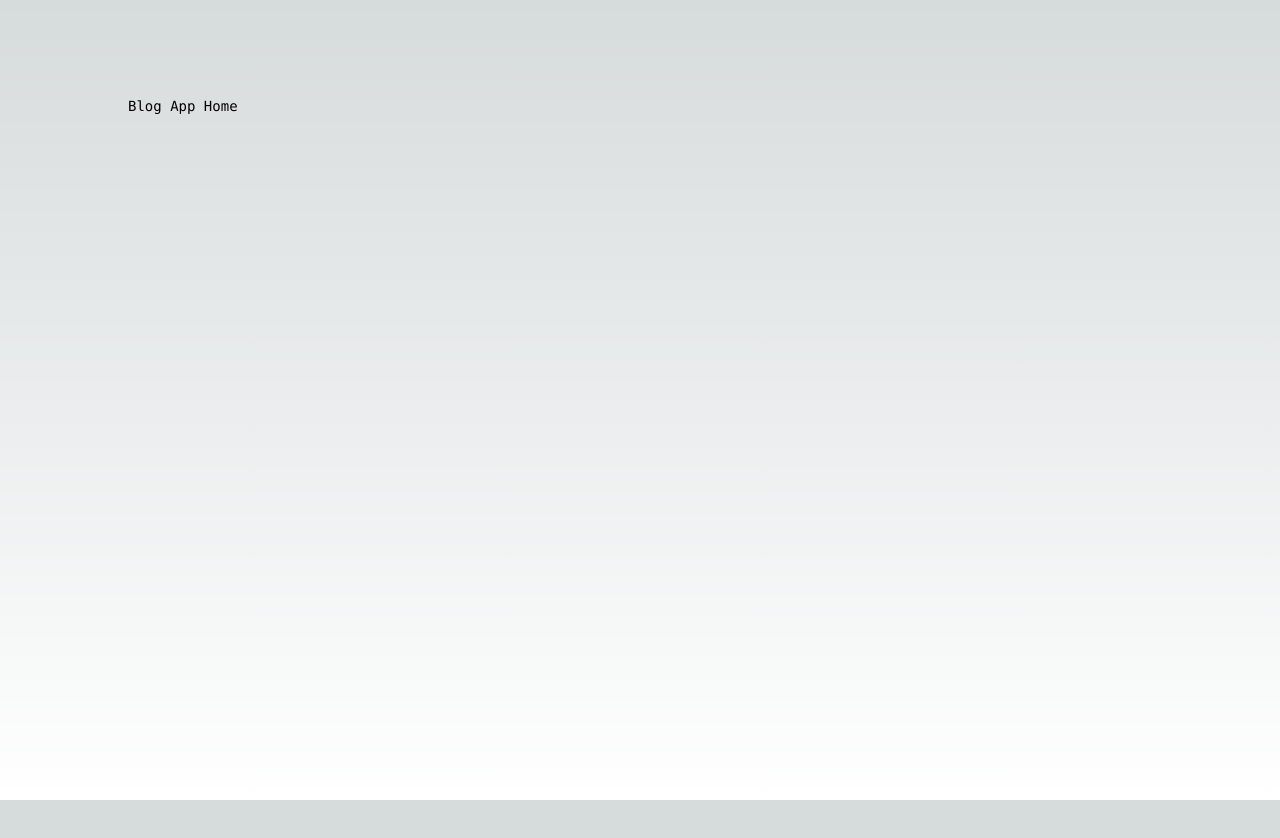
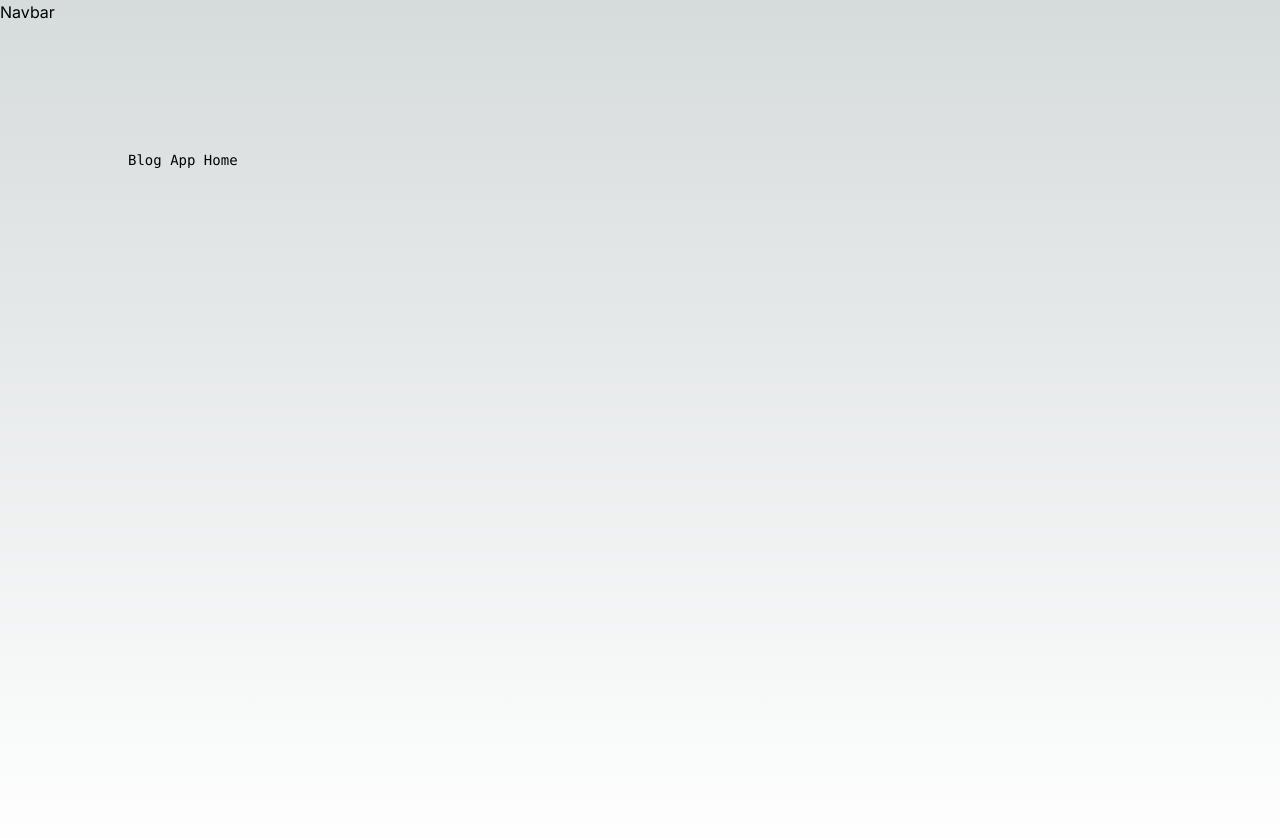
Before and after one commit to nainoaktv/blog-app, a Next.js app: page / in a window 1280 px wide. Shown: the top 838 px of the page. Before the commit the page ends 800 px from the top, so only its background shows below. Built offline with nearby package versions, Linux system fonts and the light colour scheme.

Commit message:
feat: include navbar in layout, initial commit

```diff
--- a/src/app/layout.js
+++ b/src/app/layout.js
@@ -1,17 +1,21 @@
-import { Inter } from 'next/font/google'
-import './globals.css'
+import { Inter } from "next/font/google";
+import "./globals.css";
+import Navbar from "@/components/Navbar";
 
-const inter = Inter({ subsets: ['latin'] })
+const inter = Inter({ subsets: ["latin"] });
 
 export const metadata = {
-  title: 'Create Next App',
-  description: 'Generated by create next app',
-}
+  title: "Create Next App",
+  description: "Generated by create next app",
+};
 
 export default function RootLayout({ children }) {
   return (
     <html lang="en">
-      <body className={inter.className}>{children}</body>
+      <body className={inter.className}>
+        <Navbar />
+        <main className="flex min-h-screen flex-col mt-[30px]">{children}</main>
+      </body>
     </html>
-  )
+  );
 }
--- /dev/null
+++ b/src/components/Navbar/index.js
@@ -0,0 +1,11 @@
+"use client";
+
+export default function Navbar() {
+  return (
+    <>
+      <div>
+        <h1>Navbar</h1>
+      </div>
+    </>
+  );
+}
```
